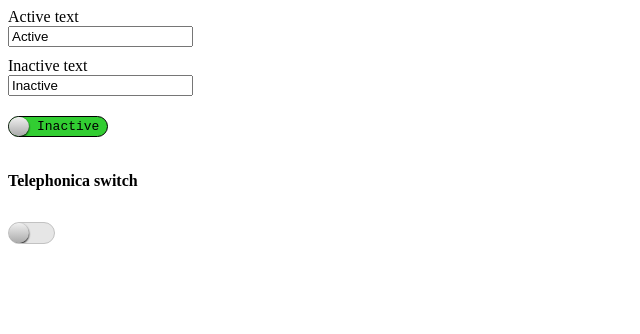
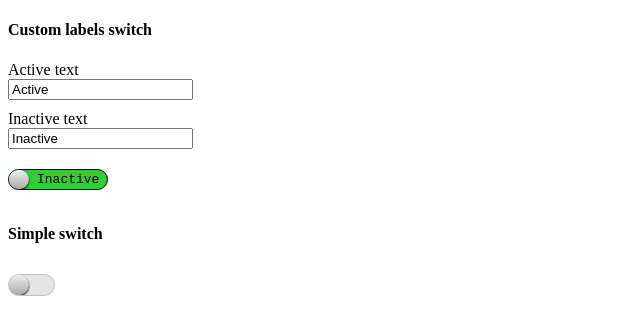
Before and after one commit to x-tag/switch, a website: page demo/demo.html in a window 1280 px wide. Shown: the whole page, without its empty margins (0-640 px from the left). Drawn offline with Linux system fonts and the light colour scheme.

Commit message:
updated labels

```diff
--- a/demo/demo.html
+++ b/demo/demo.html
@@ -69,6 +69,7 @@
   </head>
 
   <body>
+    <h4>Custom labels switch</h4>
     <label for="ontext">Active text</label>
     <input name="ontext" id="ontext" type="text" value="" />
     <br/>
@@ -77,7 +78,7 @@
     <br/>
     <x-switch id="demo" onText="Active" offText="Inactive" formName="wifi"></x-switch>
 
-    <h4>Telephonica switch</h4>
+    <h4>Simple switch</h4>
     <x-switch id="tele-demo" onText="✔" offText=" "></x-switch>
 
   </body>
```
